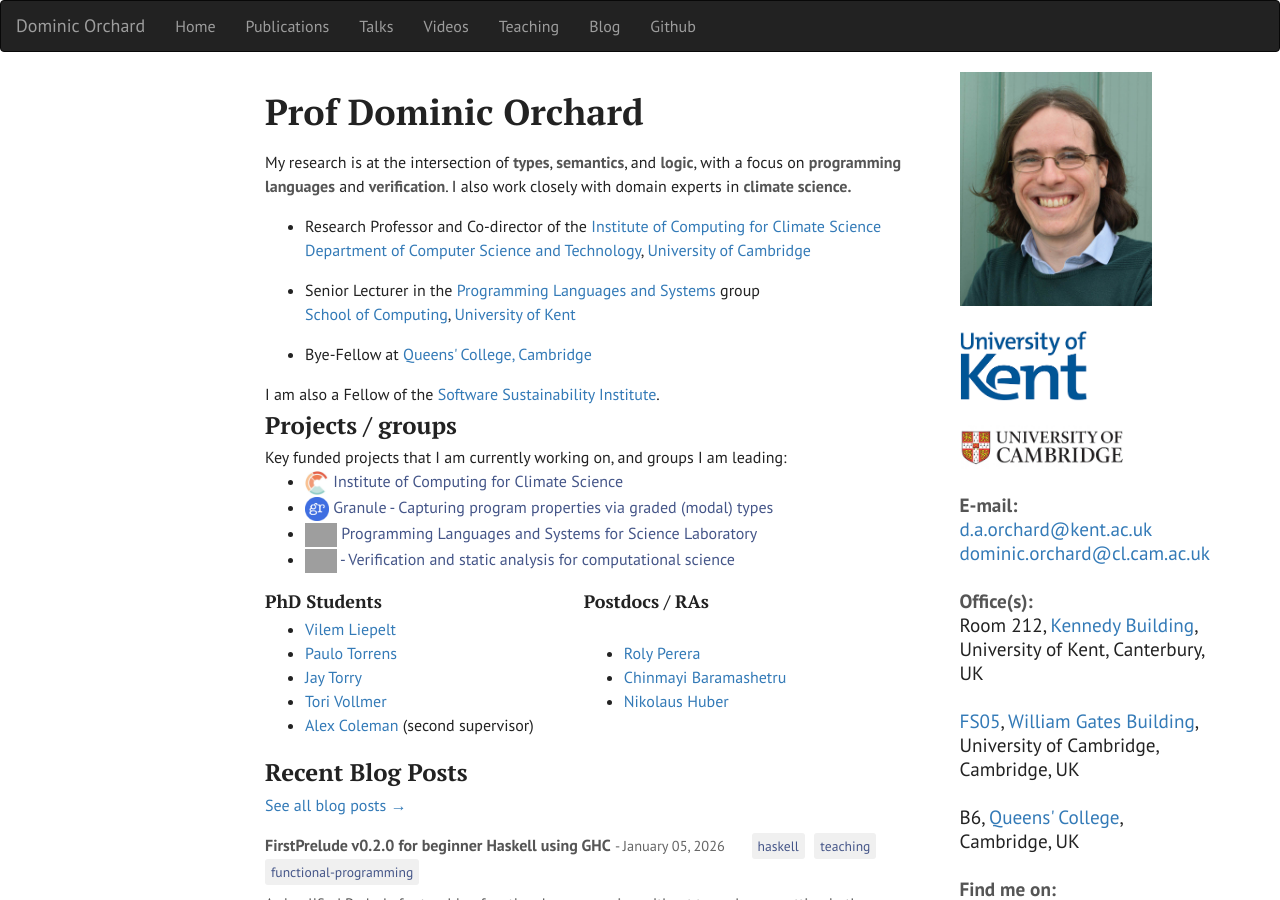
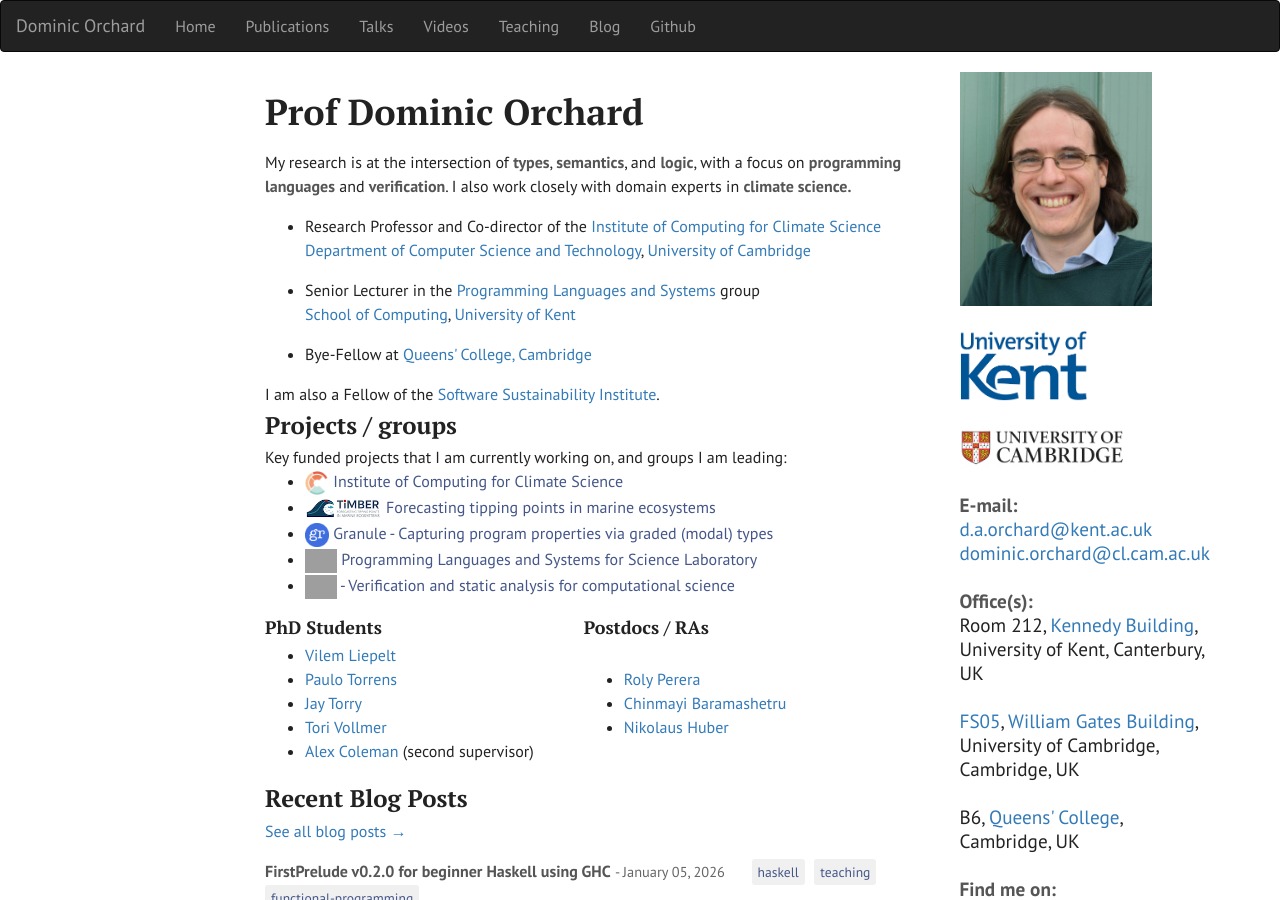
Before and after one commit to dorchard/dorchard.github.io, a Jekyll site: the page built from index.html, in a window 1280 px wide and 900 px high. Built offline with Jekyll 4.4.1, drawn with Linux system fonts in a browser that asks for light colours; grey boxes are pictures that could not be loaded.

Commit message:
list timber

```diff
--- a/index.html
+++ b/index.html
@@ -39,6 +39,9 @@ sitemap:
     <li><a href="http://cambridge-iccs.github.io/" class='proj'>
     <img style="height:1.5em;" src="images/iccs-logo2.jpg">
     Institute of Computing for Climate Science</a></li>
+    <li><a href="https://iccs.cam.ac.uk/news/iccs-joins-ps425m-project-predict-marine-ecosystem-tipping-points" class='proj'>
+    <img style="height:1.5em;" src="assets/timber-logo.png">
+    Forecasting tipping points in marine ecosystems</a></li>
         <li><a href="https://granule-project.github.io/" class='proj'>
       <img style="height:1.5em;" src="assets/gr-blue.png">
       Granule
```
Also changed, not shown: assets/timber-logo.png (added).
